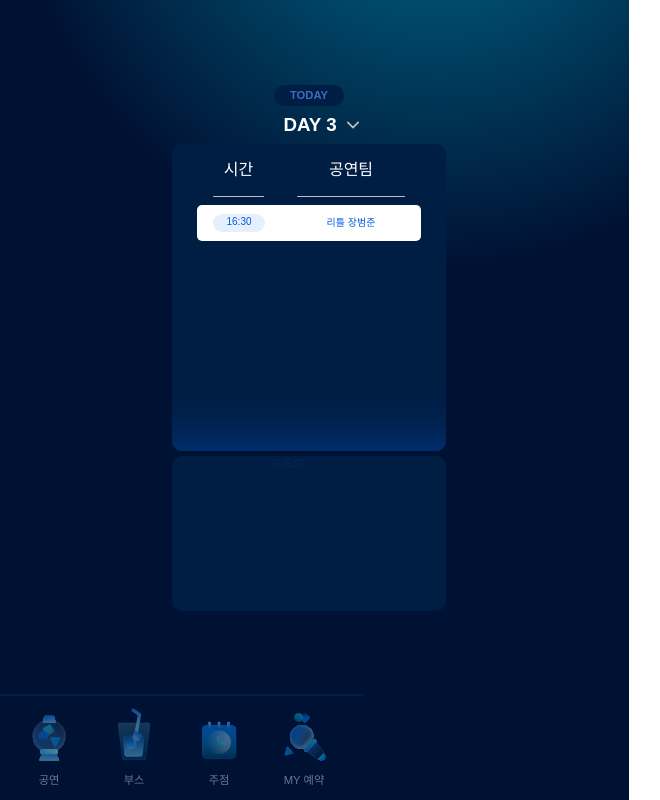
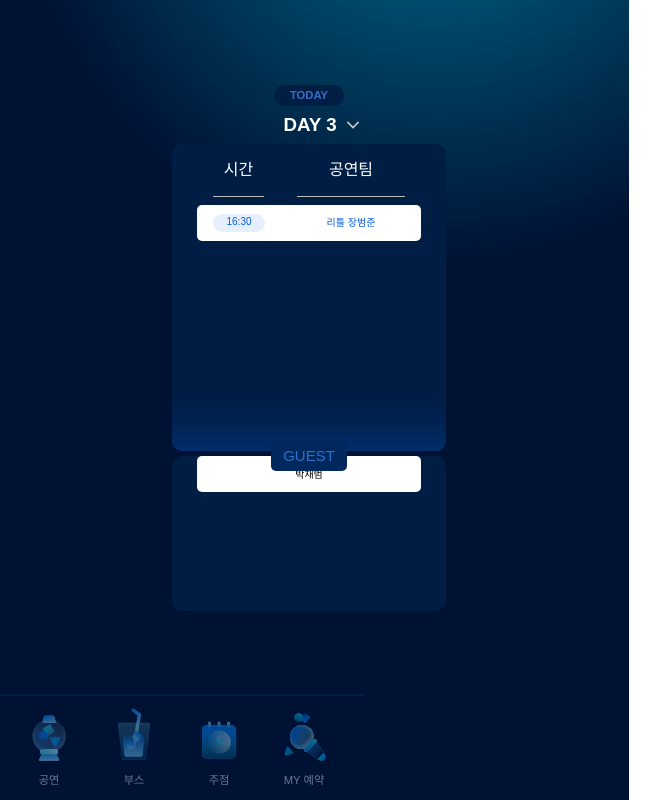
Before and after one commit to ajoufesta/client, a Next.js app: page /stage in a window 1280 px wide. Shown: the whole page, without its empty margins (11-671 px from the left). Built offline with nearby package versions, Linux system fonts and the light colour scheme.

Commit message:
feat/#36 : 게스트 컨테이너

```diff
--- a/src/app/stage/_components/Guest.tsx
+++ b/src/app/stage/_components/Guest.tsx
@@ -3,7 +3,12 @@ import React from "react";
 const Guest = () => {
   return (
     <div className="w-[27.4rem] h-[15.5rem] flex flex-col items-center relative rounded-[1rem] bg-blue-700 mt-[0.5rem] ">
-      <div className="w-[7.6rem] h-[3rem] text-blue-600">GUEST</div>
+      <div className="absolute top-[-1.5rem] w-[7.6rem] h-[3rem] text-blue-900 text-[1.5rem] flex items-center text-center justify-center bg-blue-600 rounded-[0.5rem]">
+        GUEST
+      </div>
+      <div className="h-[3.6rem] w-[22.4rem] flex  justify-center items-center px-[4.1rem] mb-3 bg-white rounded-[0.5rem]">
+        박재범
+      </div>
     </div>
   );
 };
```
